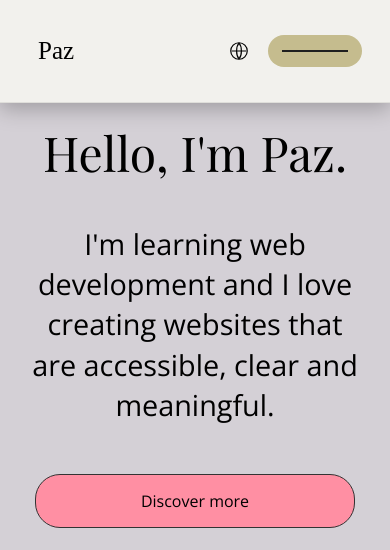
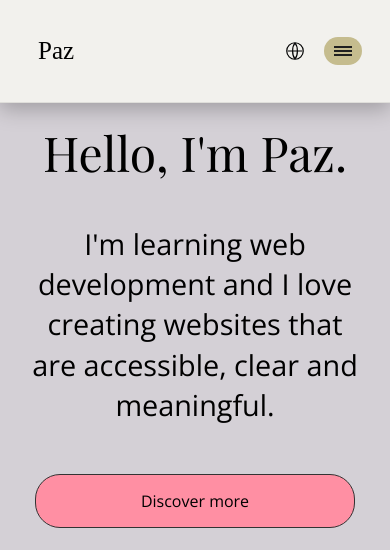
Before and after one commit to Paz8341/Portfolio-Paz, a plain HTML site: page index.html in a window 390 px wide. Shown: the top 550 px of the page. Drawn offline with nearby package versions, Linux system fonts and the light colour scheme.

Commit message:
Add files via upload

```diff
--- a/styles.css
+++ b/styles.css
@@ -63,25 +63,55 @@ header { /*Contenedor principal del menú superior*/
 .nav-links a:hover { /* Hover de los enlaces */
   background: #ffffff; }  /* cambia el fondo al pasar el ratón */
 
-/* Botón hamburguesa */
 
-.nav-toggle { /* Botón que abre/cierra el menú en pantallas pequeñas */
-  display: none; /* oculto en desktop */
-  margin-left: auto; /* se alinea a la derecha */
-  border: 1px solid rgba(0,0,0,0.25);/* borde suave */
-  background: #fff;/* fondo blanco */
-  border-radius: 12px; /* esquinas redondeadas */
-  padding: 10px 12px;/* tamaño del botón */
-  cursor: pointer; /* cursor de botón */
+/* ===== HAMBURGUESA CLÁSICA (3 RAYAS) ===== */
+
+/* Botón hamburguesa (contenedor del icono) */
+.nav-toggle {
+  display: none;   /* oculto por defecto (desktop) */
+  margin-left: auto; /* Empuja el botón a la derecha */
+  background: #C5BC8E; /* Fondo verde (igual que los botones del menú) */
+  border: none;   /* Sin borde */
+  border-radius: 999px; /* Forma completamente redondeada */
+  cursor: pointer; /* Cursor de botón clicable */
+  align-items: center;
+  justify-content: center;
+  width: 38px;      /* ancho fijo del botón */
+  height: 28px;     /* alto fijo del botón */
+  padding: 0;       /* evita que la pastilla se alargue */
+
 }
 
-.nav-toggle span {/* Cada línea del icono hamburguesa */
-  display: block;/* cada línea ocupa una fila */
-  width: 22px;/* ancho de la línea */
-  height: 2px;/* grosor de la línea */
-  background: #1f1f1f;/* color de la línea */
-  margin: 5px 0;/* separación entre líneas */
+/* Línea central de la hamburguesa */
+.nav-toggle span {
+  position: relative;  /* Referencia para ::before y ::after */
+  width: 6px;  /* Ancho de cada raya */
+  height: 1.5px; /* Grosor de la raya */
+  background: #1f1f1f; /* Color de las rayas */
+  display: block; /* Se comporta como bloque */
 }
+
+/* Rayas superior e inferior */
+.nav-toggle span::before,
+.nav-toggle span::after {
+  content: "";                /* Necesario para que el pseudo-elemento exista */
+  position: absolute;         /* Posición absoluta respecto al span */
+  left: 0;                    /* Alineadas a la izquierda */
+  width: 6px;                /* Mismo ancho que la raya central */
+  height: 1.5px;                /* Mismo grosor */
+  background: #1f1f1f;        /* Mismo color */
+}
+
+/* Raya superior */
+.nav-toggle span::before {
+  top: -4px;                  /* Se coloca arriba de la raya central */
+}
+
+/* Raya inferior */
+.nav-toggle span::after {
+  top: 4px;                   /* Se coloca debajo de la raya central */
+}
+
 
 /* Dropdown idiomas */
 
@@ -336,6 +366,7 @@ header { /*Contenedor principal del menú superior*/
 }
 }
 /* ===== FOOTER ===== */
+
 footer {
   background-color:#18284A; /* azul del foot */
   color:#edeff2;
@@ -357,51 +388,44 @@ footer a:hover {
 */
 @media (max-width: 768px) {
 
-  /* Oculta los botones verdes (Projects / CV / Languages) en modo móvil */
-  .nav-links {
+  .nav-links {/* Oculta los botones verdes (Projects / CV / Languages) en modo móvil */
     display: none;
   }
 
-  /* Muestra el icono de hamburguesa solo en modo móvil */
-  .nav-toggle {
+  .nav-toggle {/* Muestra el icono de hamburguesa solo en modo móvil */
     display: block;
   }
 /* === ACCIONES MÓVIL (🌍 + ☰) === */
+
   .mobile-actions {
     display: flex;          /* coloca 🌍 y ☰ en fila */
     gap: 0.5rem;            /* espacio entre botones */
     margin-left: auto;      /* empuja el grupo a la derecha */
   }
 
-  /* Estilo común para ambos botones */
-  .mobile-actions .nav-toggle {
-
+  .mobile-actions .nav-toggle { /* Estilo común para ambos botones */
     background: #C5BC8E;    /* mismo verde que Projects / CV */
     border: none;
     border-radius: 999px;
-    padding: 10px 14px;
-    font-size: 16px;
+    width: 38px;     /* mismo tamaño que el botón base */
+    height: 28px;
+    padding: 0;      /* evita que se alargue */
     cursor: pointer;
     display: flex;
     align-items: center;
     justify-content: center;
   }
 
- /* Botón idioma (🌍) – visible, limpio y alineado */
-.lang-toggle {
-  display: inline-flex;        /* asegura que SE VEA */
+  .lang-toggle {/* Botón idioma (🌍) – visible, limpio y alineado */
+    display: inline-flex;  /* asegura que SE VEA */
     align-items: center;
     justify-content: center;
-
-  background: transparent;     /* sin fondo */
-  border: none;                /* sin borde */
+    background: transparent; /* sin fondo */
+    border: none; /* sin borde */
     box-shadow: none;
-
-  color: #1f1f1f;              /* MISMO color que Paz / hamburguesa */
+    color: #1f1f1f; /* MISMO color que Paz / hamburguesa */
     padding: 8px;
-  font-size: 22px;             /* tamaño visible del icono */
+    font-size: 22px; /* tamaño visible del icono */
     cursor: pointer;
   }
-
-
 }
```
Lines whose indentation alone changed are shown as unchanged.
